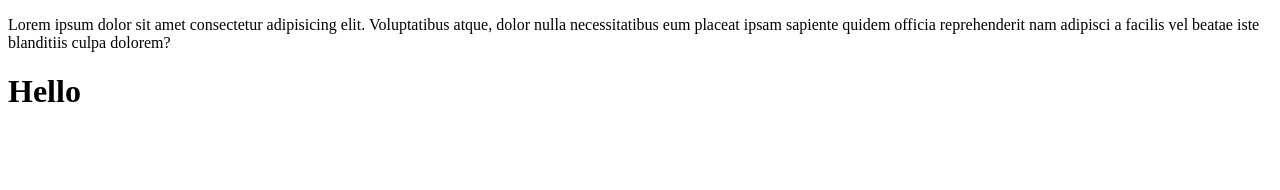
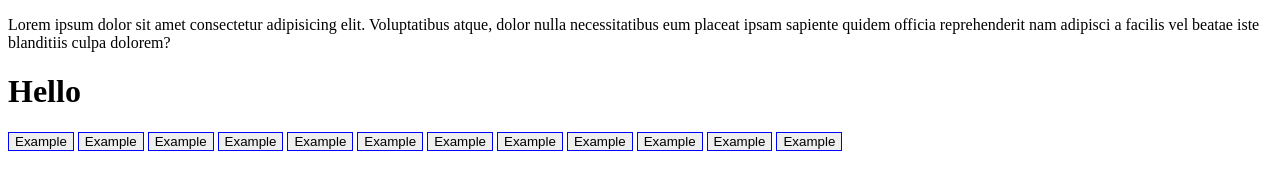
Before and after one commit to Chynybaeva-Nurkyz/html-css-example, a plain HTML site: page index.html in a window 1280 px wide. Drawn offline with Linux system fonts and the light colour scheme.

Commit message:
added button

```diff
--- a/index.html
+++ b/index.html
@@ -4,9 +4,23 @@
     <meta charset="UTF-8">
     <meta name="viewport" content="width=device-width, initial-scale=1.0">
     <title>Document</title>
+    <link rel="stylesheet" href="./styles.css">
 </head>
 <body>
     <p>Lorem ipsum dolor sit amet consectetur adipisicing elit. Voluptatibus atque, dolor nulla necessitatibus eum placeat ipsam sapiente quidem officia reprehenderit nam adipisci a facilis vel beatae iste blanditiis culpa dolorem?</p>
     <h1>Hello</h1>
+
+   <button class="button">Example</button>
+   <button class="button" >Example</button>
+   <button class="button">Example</button>
+   <button class="button">Example</button>
+   <button class="button" >Example</button>
+   <button class="button" >Example</button>
+   <button class="button">Example</button>
+   <button class="button">Example</button>
+   <button class="button">Example</button>
+   <button class="button">Example</button>
+   <button class="button"> Example</button>
+   <button class="button">Example</button>
 </body>
 </html>
--- /dev/null
+++ b/styles.css
@@ -0,0 +1,5 @@
+@import url('https://fonts.googleapis.com/css2?family=Roboto:ital@1&display=swap');
+
+.button{
+    border: 1px solid blue;
+}
```
